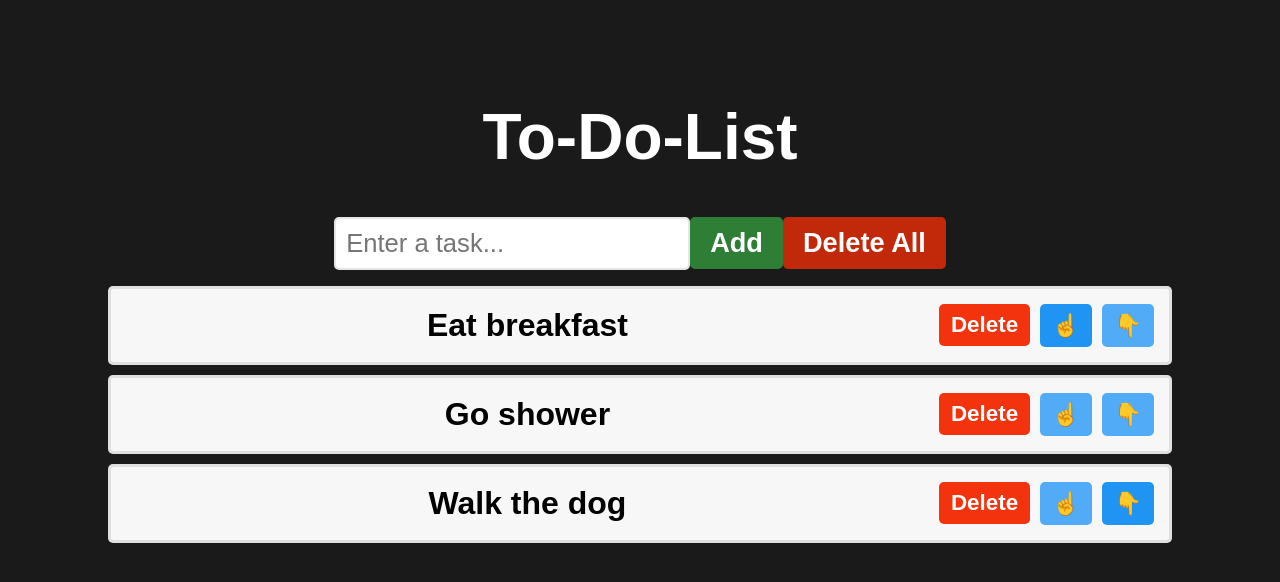
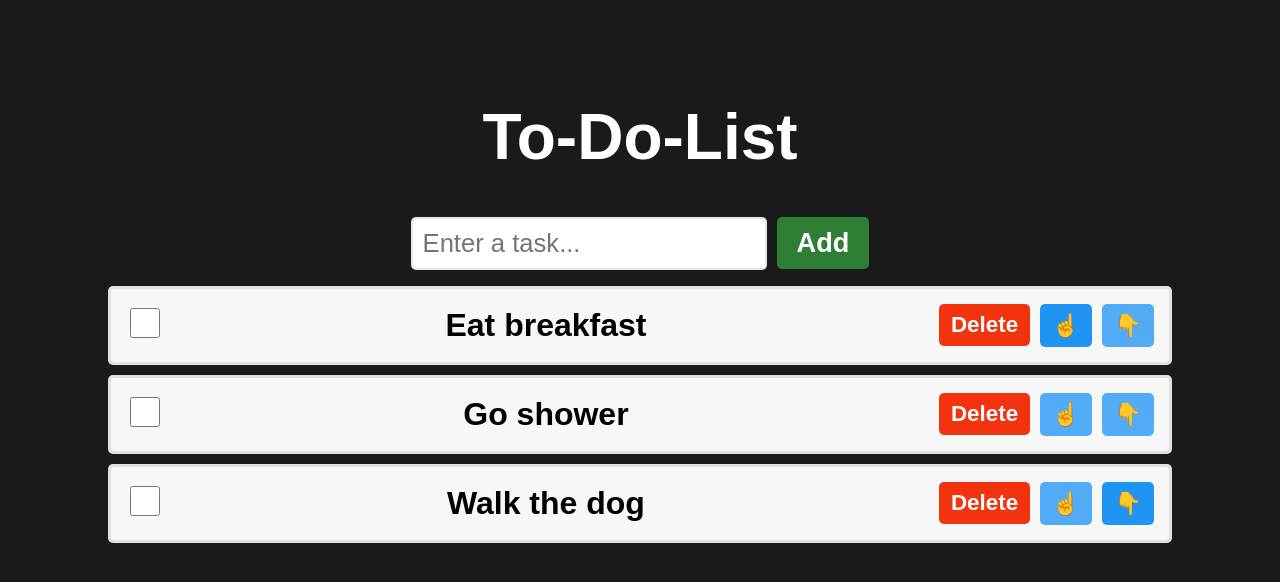
Before and after one commit to Alex-CJ/todo-react-ts, a React (Vite) app: page / in a window 1280 px wide. Shown: the top 582 px of the page. Built offline with nearby package versions, Linux system fonts and the light colour scheme.

Commit message:
most recent version

```diff
--- a/src/ToDoList.tsx
+++ b/src/ToDoList.tsx
@@ -1,10 +1,15 @@
-import { useState } from "react";
+import { useMemo, useState } from "react";
+
+type Task = {
+  text: string;
+  checked: boolean;
+};
 
 export default function ToDoList() {
-  const [tasks, setTasks] = useState<string[]>([
-    "Eat breakfast",
-    "Go shower",
-    "Walk the dog",
+  const [tasks, setTasks] = useState<Task[]>([
+    { text: "Eat breakfast", checked: false },
+    { text: "Go shower", checked: false },
+    { text: "Walk the dog", checked: false },
   ]);
   const [newTask, setNewTask] = useState<string>("");
 
@@ -14,13 +19,24 @@ export default function ToDoList() {
 
   function addTask() {
     if (newTask.trim() !== "") {
-      setTasks((t) => [newTask, ...t]);
+      setTasks((t) => [{ text: newTask, checked: false }, ...t]);
       setNewTask("");
     }
   }
 
   function deleteAllTasks() {
     setTasks([]);
+  }
+
+  function deleteSelectedTasks() {
+    const updatedTasks = tasks.filter((task) => !task.checked);
+    setTasks(updatedTasks);
+  }
+
+  function toggleTaskChecked(index: number) {
+    const updatedTasks = [...tasks];
+    updatedTasks[index].checked = !updatedTasks[index].checked;
+    setTasks(updatedTasks);
   }
 
   function deleteTask(index: number) {
@@ -50,6 +66,10 @@ export default function ToDoList() {
     }
   }
 
+  const numberOfCheckedTasks = useMemo(() => {
+    return tasks.filter((task) => task.checked).length;
+  }, [tasks]);
+
   return (
     <div className="to-do-list">
       <h1>To-Do-List</h1>
@@ -71,9 +91,23 @@ export default function ToDoList() {
         >
           Add
         </button>
-        <button className="delete-all-button" onClick={deleteAllTasks} disabled={tasks.length === 0}>
-          Delete All
-        </button>
+        {numberOfCheckedTasks > 0 && (
+          <>
+            <button
+              className="delete-all-button"
+              onClick={deleteAllTasks}
+              disabled={tasks.length === 0}
+            >
+              Delete All
+            </button>
+            <button
+              className="delete-selected-button"
+              onClick={deleteSelectedTasks}
+            >
+              {`Delete Selected (${numberOfCheckedTasks})`}
+            </button>
+          </>
+        )}
       </div>
       {tasks.length > 0 ? (
         <ol>
@@ -87,6 +121,7 @@ export default function ToDoList() {
               onMoveUp={moveTaskUp}
               isFirst={index === 0}
               isLast={index === tasks.length - 1}
+              onToggleChecked={toggleTaskChecked}
             />
           ))}
         </ol>
@@ -98,13 +133,14 @@ export default function ToDoList() {
 }
 
 interface ToDoListItemProps {
-  task: string;
+  task: Task;
   index: number;
   isFirst?: boolean;
   isLast?: boolean;
   onDelete: (index: number) => void;
   onMoveUp: (index: number) => void;
   onMoveDown: (index: number) => void;
+  onToggleChecked: (index: number) => void;
 }
 
 function ToDoListItem({
@@ -115,10 +151,18 @@ function ToDoListItem({
   onMoveDown,
   isFirst,
   isLast,
+  onToggleChecked,
 }: ToDoListItemProps) {
   return (
-    <li key={index}>
-      <span className="text">{task}</span>
+    <li>
+      <label>
+        <input
+          type="checkbox"
+          checked={task.checked}
+          onChange={() => onToggleChecked(index)}
+        />
+      </label>
+      <span className="text">{task.text}</span>
       <button className="delete-button" onClick={() => onDelete(index)}>
         Delete
       </button>
--- a/src/index.css
+++ b/src/index.css
@@ -23,6 +23,7 @@ button{
 }
 .add-button{
   background-color: hsl(125, 47%, 54%);
+  margin-left: 10px;
 }
 .add-button:hover{
   background-color: hsl(125, 47%, 44%);
@@ -33,6 +34,7 @@ button{
 }
 .delete-all-button{
   background-color: hsl(10, 90%, 40%);
+  margin-left: 10px;
 }
 .delete-all-button:hover{
   background-color: hsl(10, 90%, 30%);
@@ -41,6 +43,18 @@ button{
   background-color: hsl(10, 90%, 30%);
   cursor: not-allowed;
 }
+.delete-selected-button{
+  background-color: hsl(10, 90%, 60%);
+  margin-left: 10px;
+}
+.delete-selected-button:hover{
+  background-color: hsl(10, 90%, 50%);
+}
+.delete-selected-button:disabled{
+  background-color: hsl(10, 90%, 50%);
+  cursor: not-allowed;
+}
+
 .delete-button{
   background-color: hsl(10, 90%, 50%);
 }
@@ -86,3 +100,8 @@ li{
   font-size: 1.4rem;
   margin-left: 10px;
 }
+input[type='checkbox'] {
+  width: 30px;
+  height: 30px;
+  cursor: pointer;
+}
```
